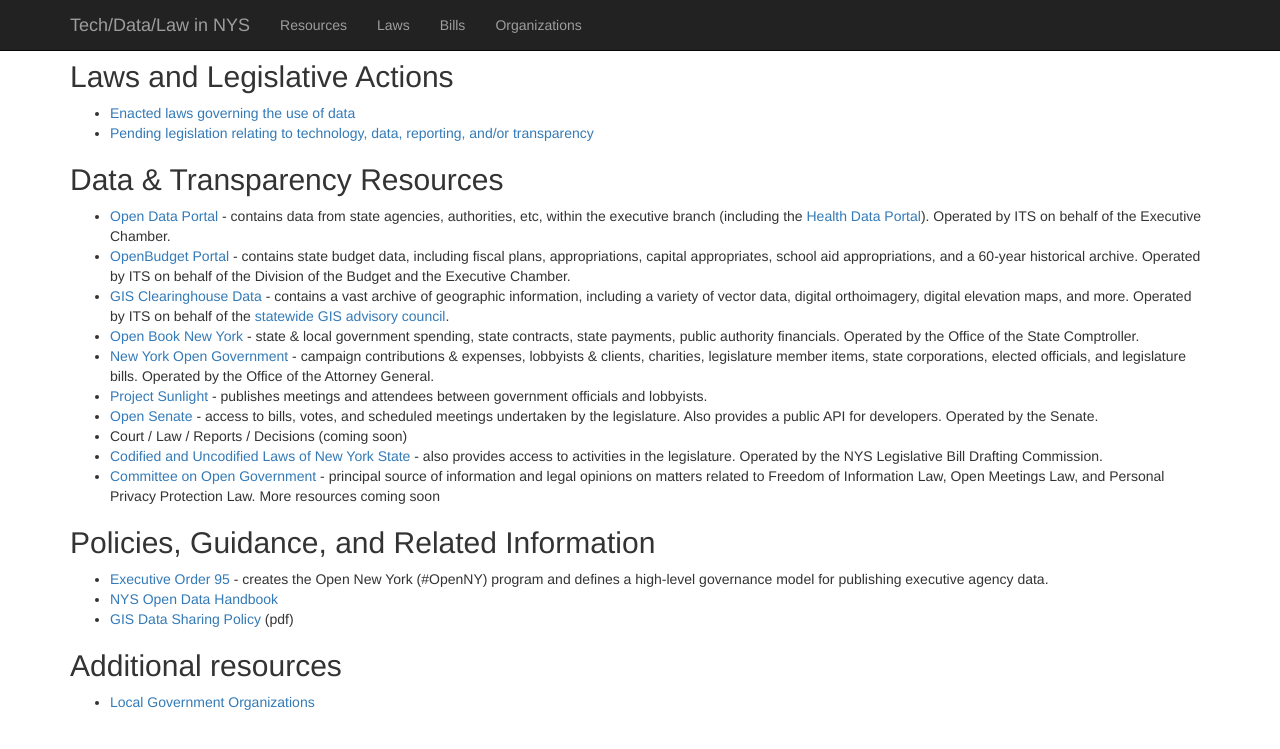
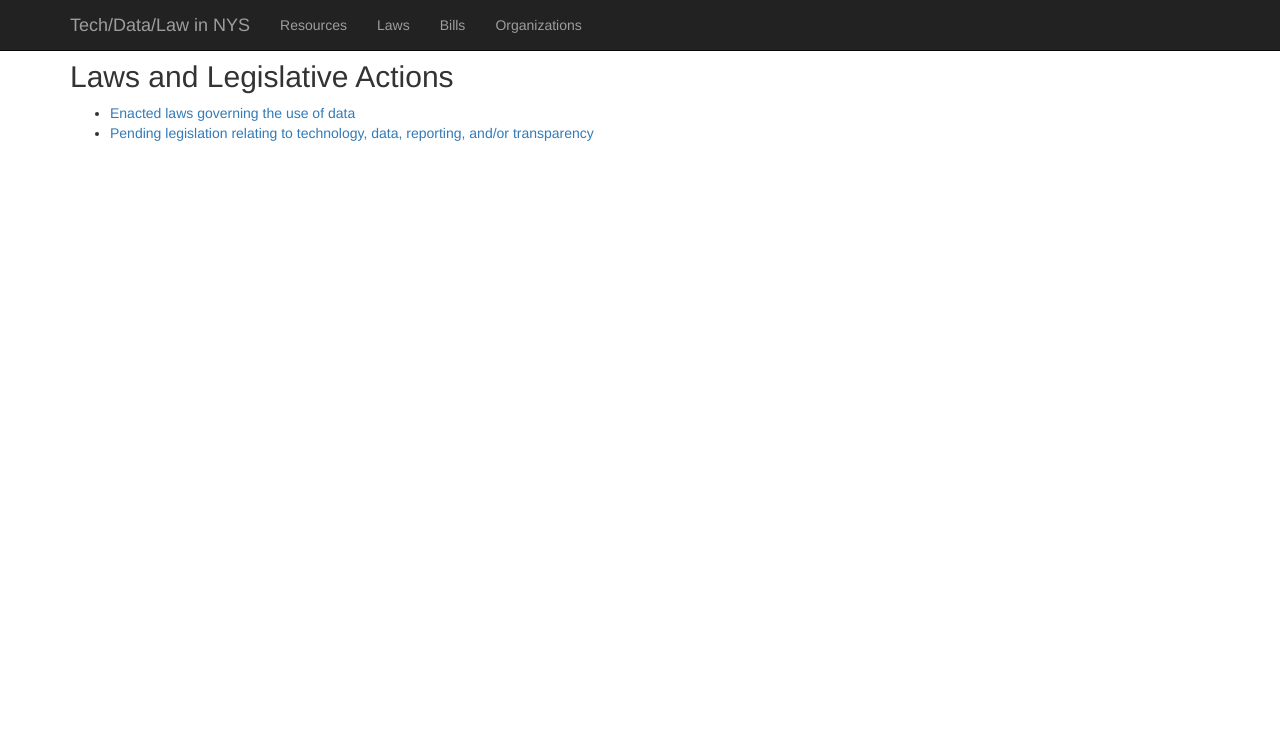
Before and after one commit to technickle/open-data-resources, a Jekyll site: the page built from index.md, in a window 1280 px wide. Shown: the top 749 px of the page. Built offline with Jekyll 4.4.1, drawn with Linux system fonts in a browser that asks for light colours.

Commit message:
Update index.md

```diff
--- a/index.md
+++ b/index.md
@@ -5,25 +5,3 @@ layout: default
 ## Laws and Legislative Actions
 * [Enacted laws governing the use of data](enacted-laws)
 * [Pending legislation relating to technology, data, reporting, and/or transparency](legislation)
-
-## Data & Transparency Resources
-* [Open Data Portal](https://data.ny.gov/) - contains data from state agencies, authorities, etc, within the executive branch (including the [Health Data Portal](https://health.data.ny.gov/)). Operated by ITS on behalf of the Executive Chamber.
-* [OpenBudget Portal](http://openbudget.ny.gov/) - contains state budget data, including fiscal plans, appropriations, capital appropriates, school aid appropriations, and a 60-year historical archive. Operated by ITS on behalf of the Division of the Budget and the Executive Chamber.
-* [GIS Clearinghouse Data](http://gis.ny.gov/gisdata/) - contains a vast archive of geographic information, including a variety of vector data, digital orthoimagery, digital elevation maps, and more. Operated by ITS on behalf of the [statewide GIS advisory council](http://gis.ny.gov/coordinationprogram/workgroups/details/index.cfm?ID=10).
-* [Open Book New York](http://www.openbooknewyork.com/) - state & local government spending, state contracts, state payments, public authority financials. Operated by the Office of the State Comptroller.
-* [New York Open Government](http://www.nyopengovernment.com/NYOG/) - campaign contributions & expenses, lobbyists & clients, charities, legislature member items, state corporations, elected officials, and legislature bills. Operated by the Office of the Attorney General.
-* [Project Sunlight](http://www.projectsunlight.ny.gov/) - publishes meetings and attendees between government officials and lobbyists.
-* [Open Senate](http://www.nysenate.gov/open) - access to bills, votes, and scheduled meetings undertaken by the legislature. Also provides a public API for developers. Operated by the Senate.
-* Court / Law / Reports / Decisions (coming soon)
-* [Codified and Uncodified Laws of New York State](http://public.leginfo.state.ny.us/lawssrch.cgi?NVLWO:) - also provides access to activities in the legislature. Operated by the NYS Legislative Bill Drafting Commission.
-* [Committee on Open Government](http://www.dos.ny.gov/coog/) - principal source of information and legal opinions on matters related to Freedom of Information Law, Open Meetings Law, and Personal Privacy Protection Law.
-More resources coming soon
-
-
-## Policies, Guidance, and Related Information
-* [Executive Order 95](http://www.governor.ny.gov/news/no-95-using-technology-promote-transparency-improve-government-performance-and-enhance-citizen) - creates the Open New York (#OpenNY) program and defines a high-level governance model for publishing executive agency data.
-* [NYS Open Data Handbook](http://nys-its.github.io/open-data-handbook/)
-* [GIS Data Sharing Policy](https://www.its.ny.gov/policy/NYS-P10-003.pdf) (pdf)
-
-## Additional resources
-* [Local Government Organizations](local-associations)
```
